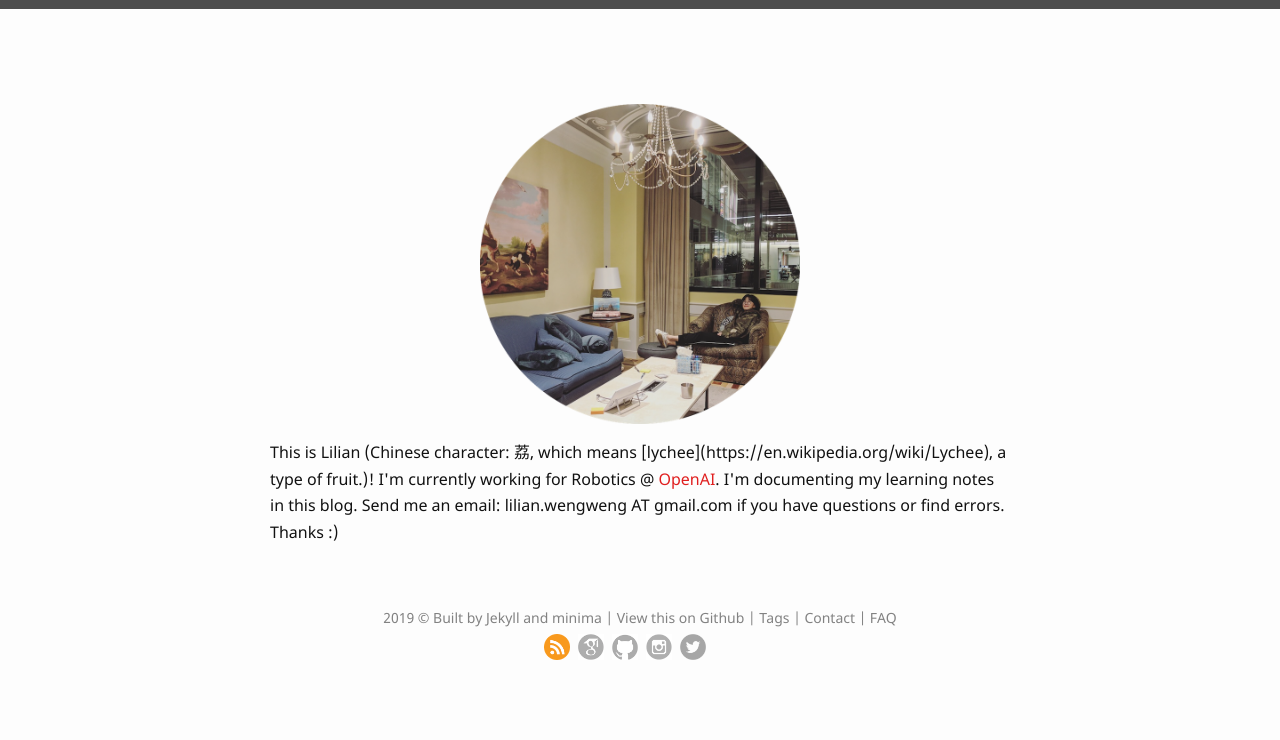
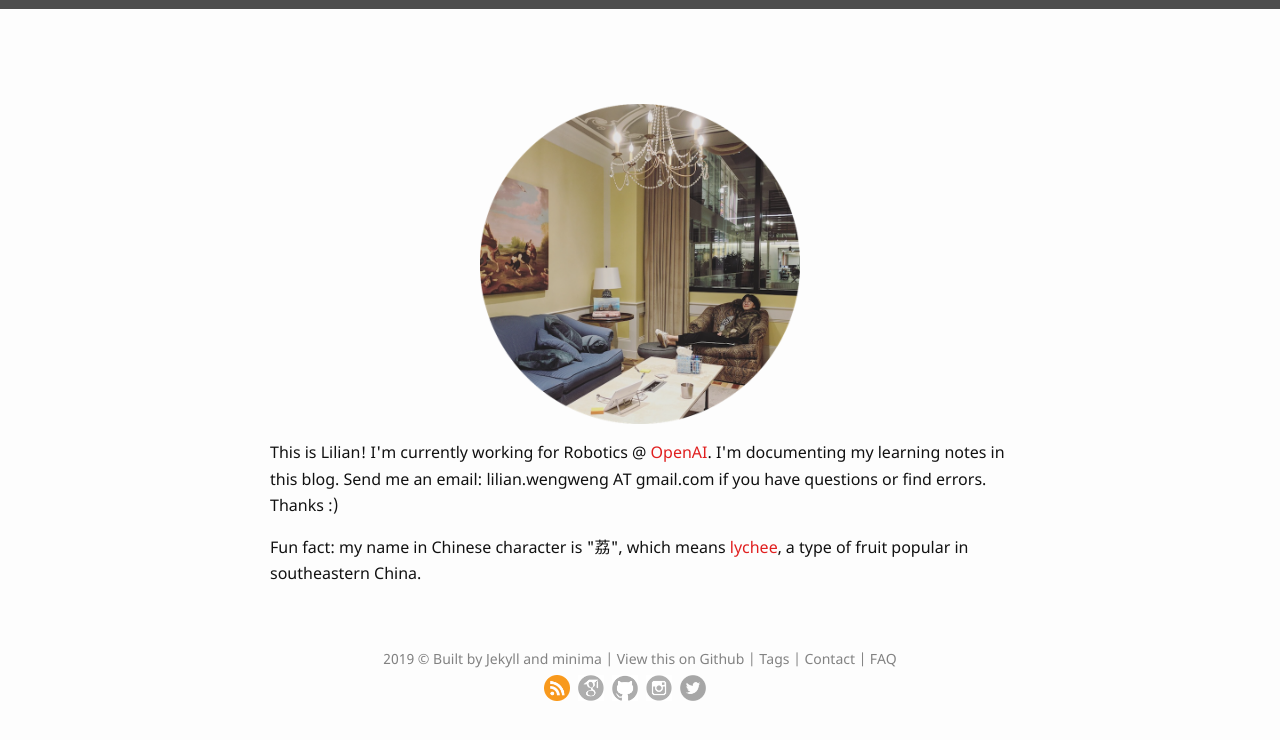
Before and after one commit to lilianweng/lil-log, a Jekyll site: the page built from contact.html, in a window 1280 px wide. Shown: the top 740 px of the page. Built offline with Jekyll 4.4.1, drawn with Linux system fonts in a browser that asks for light colours.

Commit message:
more name

```diff
--- a/contact.html
+++ b/contact.html
@@ -7,5 +7,6 @@ layout: default
 	<img src="{{ '/assets/images/profile_photo.png' | relative_url }}" width="320" height="320" />
 
 	<p></p>
-	<p>This is Lilian (Chinese character: 荔, which means [lychee](https://en.wikipedia.org/wiki/Lychee), a type of fruit.)! I'm currently working for Robotics @ <a href="https://openai.com/" target="_blank">OpenAI</a>. I'm documenting my learning notes in this blog. Send me an email: lilian.wengweng AT gmail.com if you have questions or find errors. Thanks :)</p>
+	<p>This is Lilian! I'm currently working for Robotics @ <a href="https://openai.com/" target="_blank">OpenAI</a>. I'm documenting my learning notes in this blog. Send me an email: lilian.wengweng AT gmail.com if you have questions or find errors. Thanks :)</p>
+	<p>Fun fact: my name in Chinese character is "荔", which means <a href="https://en.wikipedia.org/wiki/Lychee" target="_blank">lychee</a>, a type of fruit popular in southeastern China.</p>
 </div>
```
